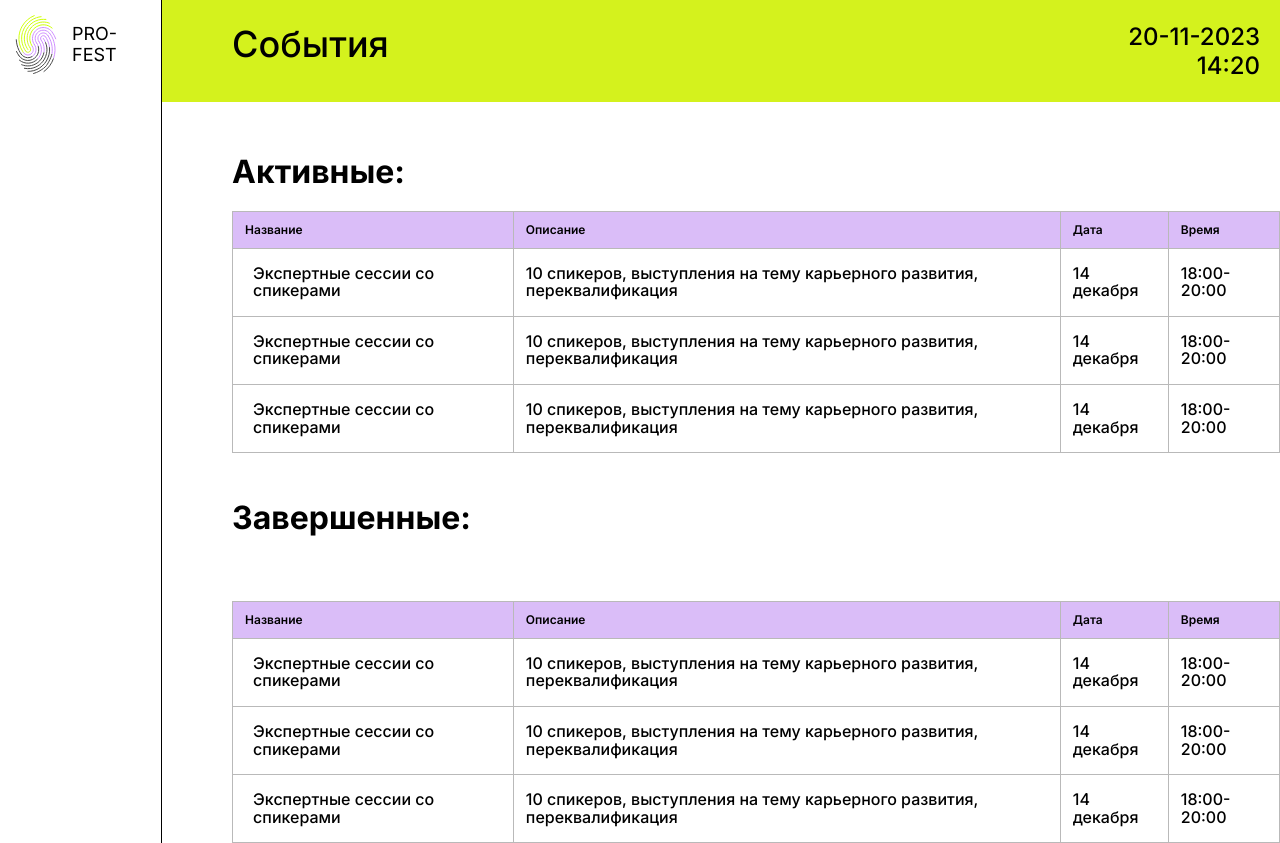
After one commit to regilina/desor, a Django app: template dezor/templates/admin-events.html in a window 1280 px wide. The commit adds this page. Run offline with Django 4.2, Linux system fonts and the light colour scheme; the template is opened without the code that fills it, so the values that code supplies are empty; style sheets or scripts are compiled from the project's sources.

Commit message:
Сделаны header и таблицы на странице admin-events

```diff
--- a/dezor/static/css/admin-event.css
+++ b/dezor/static/css/admin-event.css
@@ -1,5 +1,8 @@
 .content {
   max-width: 1920px;
+}
+
+.admin-page {
   display: flex;
 }
 
@@ -36,17 +39,21 @@
   align-self: end;
 }
 
-.event {
+.admin-header-form-container {
   display: flex;
   flex-direction: column;
   flex-grow: 1;
 }
+
+.admin-form {
+  padding-left: 70px;
+  padding-top: 50px;
+}
+
 .event__form {
   display: flex;
   flex-direction: column;
   gap: 20px;
-  margin-left: 70px;
-  margin-top: 50px;
 }
 .event__btn {
   margin-top: 30px;
--- a/dezor/static/css/admin-event.scss
+++ b/dezor/static/css/admin-event.scss
@@ -1,7 +1,11 @@
 .content {
   max-width: 1920px;
+
+
+}
+
+.admin-page {
   display: flex;
-
 }
 
 .logo-name {
@@ -42,22 +46,26 @@
   }
 }
 
-.event {
+.admin-header-form-container {
   display: flex;
   flex-direction: column;
   flex-grow: 1;
 
+}
 
+.admin-form {
+  padding-left: 70px;
+  padding-top: 50px;
+}
+
+.event {
   &__form {
     display: flex;
     flex-direction: column;
     gap: 20px;
-    margin-left: 70px;
-    margin-top: 50px;
   }
 
   &__btn {
     margin-top: 30px;
   }
-
 }
--- /dev/null
+++ b/dezor/static/css/admin-events.css
@@ -0,0 +1,38 @@
+.table {
+  display: table;
+  border-collapse: collapse;
+  max-width: 1524px;
+  width: 100%;
+}
+.table-row {
+  display: table-row;
+}
+.table-cell {
+  display: table-cell;
+  border: 1px solid #B9B9B9;
+  font-size: 16px;
+  line-height: 110%;
+  padding: 10px 12px;
+}
+.table-cell-head {
+  background-color: rgba(194, 145, 244, 0.6);
+  font-size: 12px;
+  font-weight: 600;
+  line-height: 130%;
+  padding: 10px 12px;
+}
+.table-cell-first-column {
+  padding: 16px 20px;
+}
+
+.events__table-title {
+  font-size: 32px;
+  font-weight: 700;
+}
+.events__table-title_active {
+  margin-bottom: 20px;
+}
+.events__table-title_completed {
+  margin-top: 45px;
+  margin-bottom: 64px;
+}/*# sourceMappingURL=admin-events.css.map */
--- /dev/null
+++ b/dezor/static/css/admin-events.scss
@@ -0,0 +1,46 @@
+.table {
+  display: table;
+  border-collapse: collapse;
+  max-width: 1524px;
+  width: 100%;
+
+  &-row {
+    display: table-row;
+  }
+
+  &-cell {
+    display: table-cell;
+    border: 1px solid #B9B9B9;
+    font-size: 16px;
+    line-height: 110%;
+    padding: 10px 12px;
+
+    &-head {
+      background-color: rgba(194, 145, 244, 0.6);
+      font-size: 12px;
+      font-weight: 600;
+      line-height: 130%;
+      padding: 10px 12px;
+    }
+
+    &-first-column {
+      padding: 16px 20px;
+    }
+  }
+}
+
+.events {
+  &__table-title {
+    font-size: 32px;
+    font-weight: 700;
+
+    &_active {
+      margin-bottom: 20px;
+    }
+
+    &_completed {
+      margin-top: 45px;
+      margin-bottom: 64px;
+    }
+  }
+}
--- /dev/null
+++ b/dezor/templates/admin-events.html
@@ -0,0 +1,104 @@
+<!DOCTYPE html>
+<html lang="ru">
+  <head>
+    {% csrf_token %}
+    <script>
+    const csrftoken = document.querySelector('[name=csrfmiddlewaretoken]').value;
+    </script>
+    <meta charset="utf-8" />
+    <meta name="viewport" content="width=device-width, initial-scale=1, shrink-to-fit=no" />
+    <meta name="description" content="" />
+    <meta name="author" content="" />
+    <title>{% block head_title %}{% endblock head_title %}</title>
+
+    <link rel="stylesheet" type="text/css" href="../static/css/reset.css">
+    <link rel="stylesheet" type="text/css" href="../static/css/styles.css">
+    <link rel="stylesheet" type="text/css" href="../static/css/admin-auth.css">
+    <link rel="stylesheet" type="text/css" href="../static/css/admin-event.css">
+    <link rel="stylesheet" type="text/css" href="../static/css/admin-events.css">
+
+    <style>
+      @import url('https://fonts.googleapis.com/css2?family=Inter:wght@100;200;300;400;500;600;700;800;900&family=Roboto:wght@100;300;400;700&family=Rubik+Mono+One&display=swap');
+    </style>
+  </head>
+  <body class="body">
+    <div class="content">
+      <div class="admin-page">
+        <div class="admin-logo-container">
+          <div class="logo-name">
+            <img class="logo-name__logo" src="../static/img/logo.svg" alt="логотип">
+            <span class="logo-name__name">Pro-fest</span>
+          </div>
+        </div>
+        <div class="admin-header-form-container">
+          <header class="admin-header">
+            <span class="admin-header__title">События</span>
+            <div class="admin-header__data-time">
+              <span>20-11-2023</span>
+              <span class="admin-header__time">14:20</span>
+            </div>
+          </header>
+          <div class="admin-form">
+            <h2 class="events__table-title events__table-title_active">Активные:</h2>
+            <div class="table">
+              <div class="table-row">
+                <div class="table-cell table-cell-head">Название</div>
+                <div class="table-cell table-cell-head">Описание</div>
+                <div class="table-cell table-cell-head">Дата</div>
+                <div class="table-cell table-cell-head">Время</div>
+              </div>
+              <div class="table-row">
+                <div class="table-cell table-cell-first-column">Экспертные сессии со спикерами</div>
+                <div class="table-cell">10 спикеров, выступления на тему карьерного развития, переквалификация</div>
+                <div class="table-cell">14 декабря</div>
+                <div class="table-cell">18:00-20:00</div>
+              </div>
+              <div class="table-row">
+                <div class="table-cell table-cell-first-column">Экспертные сессии со спикерами</div>
+                <div class="table-cell">10 спикеров, выступления на тему карьерного развития, переквалификация</div>
+                <div class="table-cell">14 декабря</div>
+                <div class="table-cell">18:00-20:00</div>
+              </div>
+              <div class="table-row">
+                <div class="table-cell table-cell-first-column">Экспертные сессии со спикерами</div>
+                <div class="table-cell">10 спикеров, выступления на тему карьерного развития, переквалификация</div>
+                <div class="table-cell">14 декабря</div>
+                <div class="table-cell">18:00-20:00</div>
+              </div>
+            </div>
+
+            <h2 class="events__table-title events__table-title_completed">Завершенные:</h2>
+            <div class="table">
+              <div class="table-row">
+                <div class="table-cell table-cell-head">Название</div>
+                <div class="table-cell table-cell-head">Описание</div>
+                <div class="table-cell table-cell-head">Дата</div>
+                <div class="table-cell table-cell-head">Время</div>
+              </div>
+              <div class="table-row">
+                <div class="table-cell table-cell-first-column">Экспертные сессии со спикерами</div>
+                <div class="table-cell">10 спикеров, выступления на тему карьерного развития, переквалификация</div>
+                <div class="table-cell">14 декабря</div>
+                <div class="table-cell">18:00-20:00</div>
+              </div>
+              <div class="table-row">
+                <div class="table-cell table-cell-first-column">Экспертные сессии со спикерами</div>
+                <div class="table-cell">10 спикеров, выступления на тему карьерного развития, переквалификация</div>
+                <div class="table-cell">14 декабря</div>
+                <div class="table-cell">18:00-20:00</div>
+              </div>
+              <div class="table-row">
+                <div class="table-cell table-cell-first-column">Экспертные сессии со спикерами</div>
+                <div class="table-cell">10 спикеров, выступления на тему карьерного развития, переквалификация</div>
+                <div class="table-cell">14 декабря</div>
+                <div class="table-cell">18:00-20:00</div>
+              </div>
+            </div>
+          </div>
+        </div>
+      </div>
+
+    </div>
+
+  </body>
+</html>
```
Also changed, not shown: dezor/templates/admin-event.html (+5 -2 lines), 2 other files.
